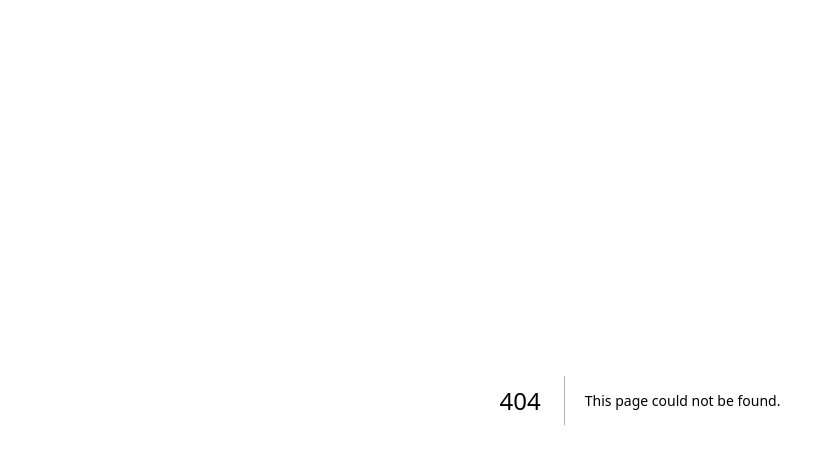
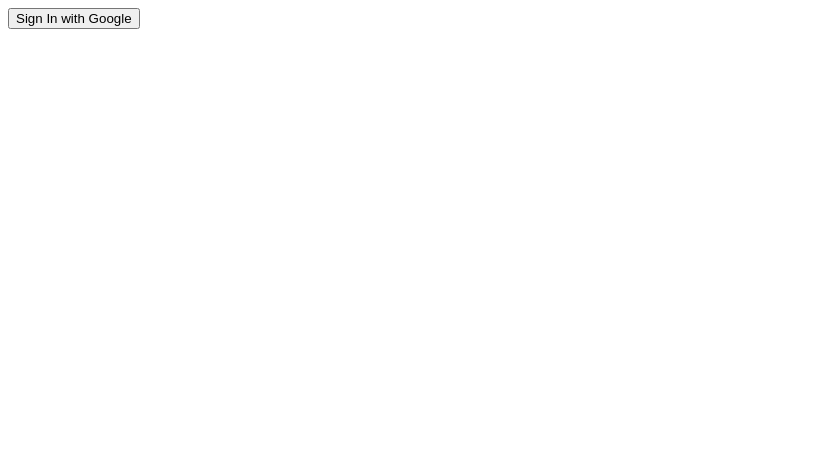
Before and after one commit to ltxstudio/shop, a Next.js app: page /auth/signin in a window 1280 px wide. Before the commit this address had no page. Shown: the top 464 px of the page, without its empty margins (0-835 px from the left). Built offline with nearby package versions, Linux system fonts and the light colour scheme.

Commit message:
Create signin.js

```diff
--- /dev/null
+++ b/pages/auth/signin.js
@@ -0,0 +1,14 @@
+import { signIn } from 'next-auth/client';
+
+export default function SignIn() {
+  return (
+    <div>
+      <form onSubmit={e => {
+        e.preventDefault();
+        signIn('google');
+      }}>
+        <button type="submit">Sign In with Google</button>
+      </form>
+    </div>
+  );
+}
```
